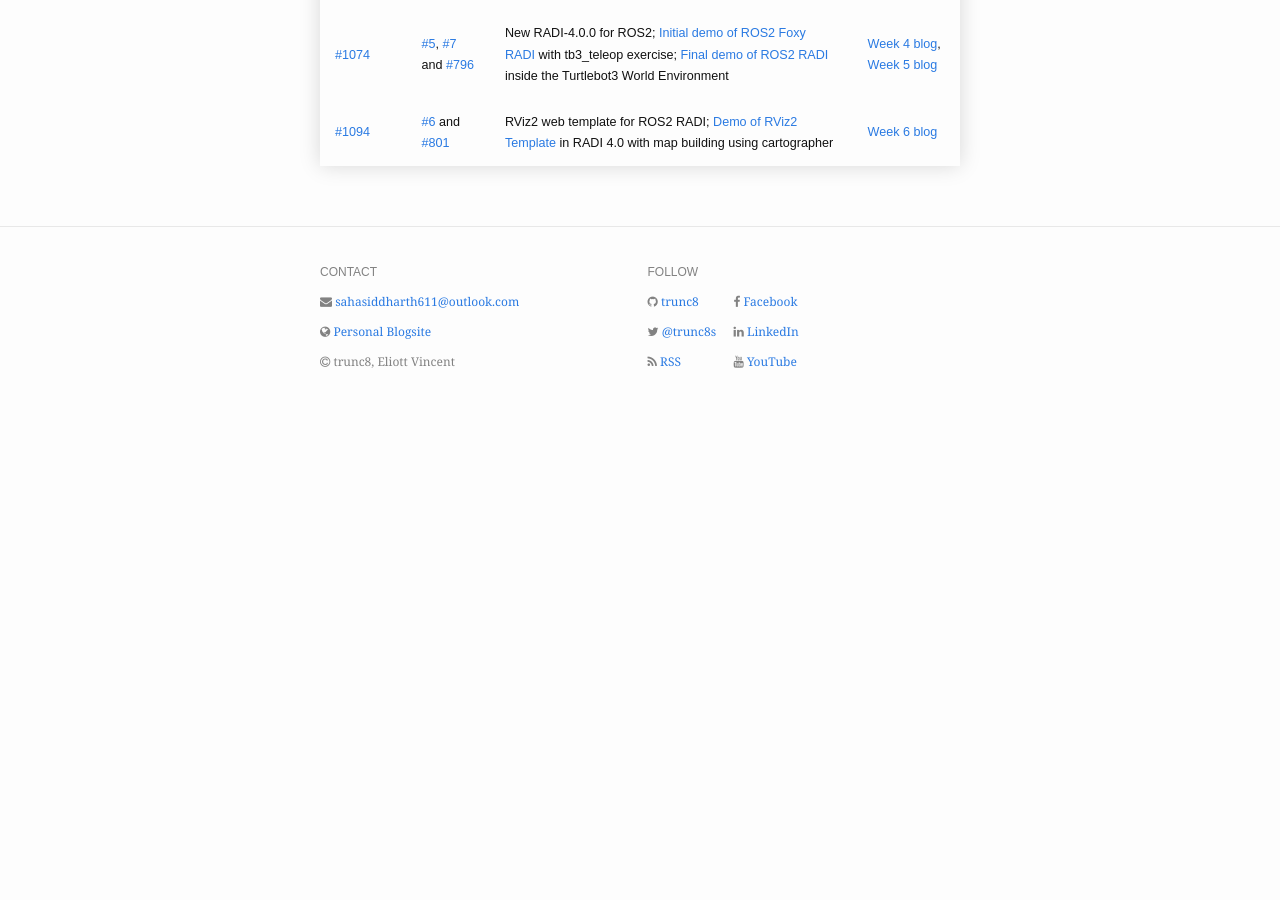
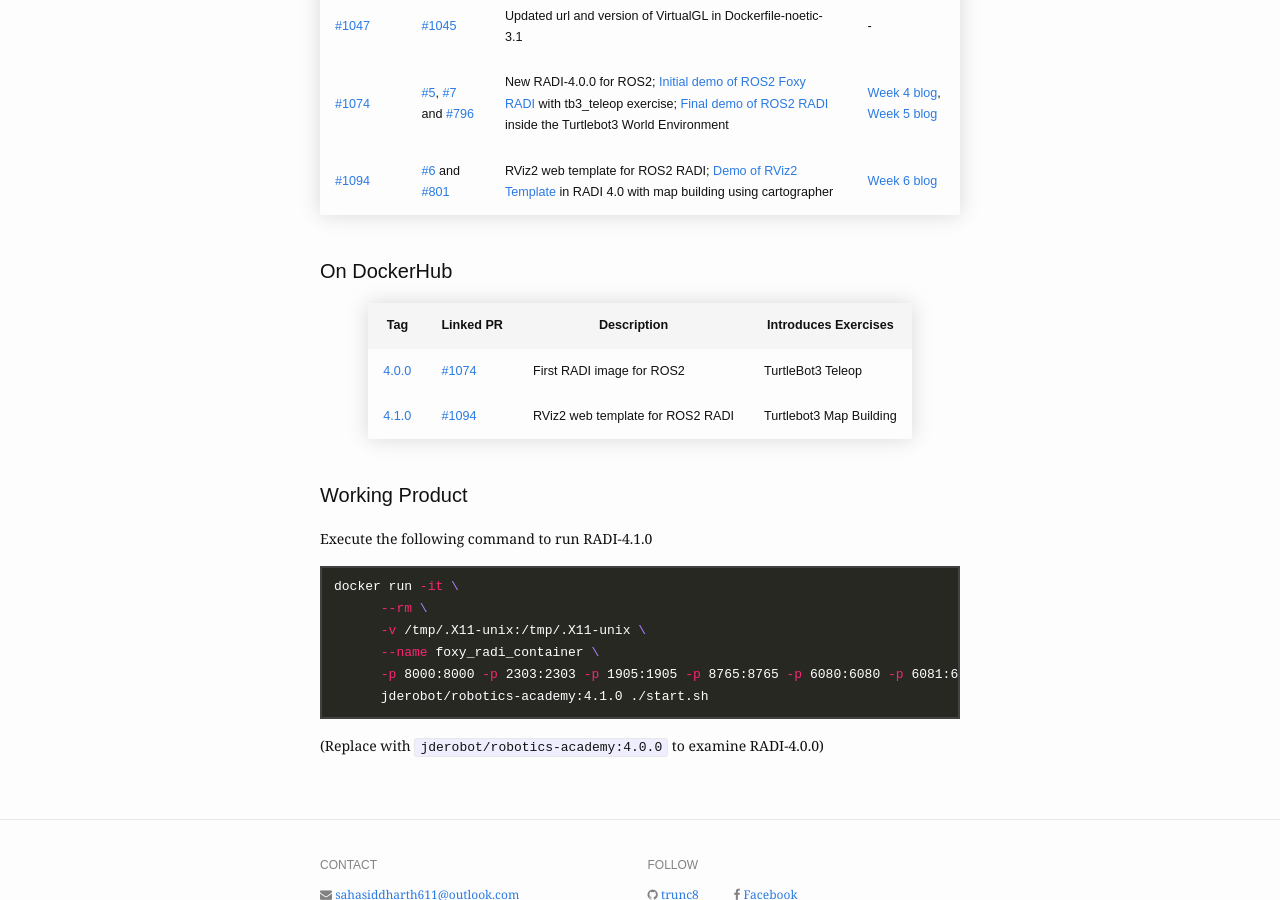
Before and after one commit to TheRoboticsClub/gsoc2021-Siddharth_Saha, a Jekyll site: the page built from docs/_posts/milestones/2021-07-12-first-evaluation.md, in a window 1280 px wide and 900 px high, scrolled down 979 px. Built offline with Jekyll 4.4.1, drawn with Linux system fonts in a browser that asks for light colours; nearby versions of some CDN libraries; before the commit the page ends 1401 px from its top, so only the background shows below that.

Commit message:
Added Dockerhub table and working product command in first eval

````diff
--- a/docs/_posts/milestones/2021-07-12-first-evaluation.md
+++ b/docs/_posts/milestones/2021-07-12-first-evaluation.md
@@ -13,6 +13,8 @@
 
 ### Summary
 
+#### On GitHub
+
 Pull Request | Solves Issue | Description | More
 --- | --- | --- | ---
 [#3][] | [#2][] | ROS2 Foxy inside Docker container | [README]
@@ -23,7 +25,33 @@
 [#1074][] | [#5][], [#7][] and [#796][] | New RADI-4.0.0 for ROS2; [Initial demo of ROS2 Foxy RADI](https://www.youtube.com/watch?v=61k0kLDCaqg) with tb3_teleop exercise; [Final demo of ROS2 RADI](https://www.youtube.com/watch?v=L1PU13AawNE) inside the Turtlebot3 World Environment | [Week 4 blog][], [Week 5 blog][]
 [#1094][] | [#6][] and [#801][] | RViz2 web template for ROS2 RADI; [Demo of RViz2 Template](https://www.youtube.com/watch?v=myTJV5xwdaA) in RADI 4.0 with map building using cartographer | [Week 6 blog][]
 {:.styled-table}
+<br/>
 
+#### On DockerHub
+
+Tag | Linked PR | Description | Introduces Exercises
+--- | --- | --- | ---
+[4.0.0][] | [#1074][] | First RADI image for ROS2 | TurtleBot3 Teleop
+[4.1.0][] | [#1094][] | RViz2 web template for ROS2 RADI | Turtlebot3 Map Building
+{:.styled-table}
+<br/>
+
+#### Working Product
+Execute the following command to run RADI-4.1.0
+```sh
+docker run -it \
+      --rm \
+      -v /tmp/.X11-unix:/tmp/.X11-unix \
+      --name foxy_radi_container \
+      -p 8000:8000 -p 2303:2303 -p 1905:1905 -p 8765:8765 -p 6080:6080 -p 6081:6081 -p 1108:1108 \
+      jderobot/robotics-academy:4.1.0 ./start.sh
+```
+(Replace with `jderobot/robotics-academy:4.0.0` to examine RADI-4.0.0)
+
+
+
+[4.0.0]: https://hub.docker.com/layers/jderobot/robotics-academy/4.0.0/images/sha256-68ea418131b08727a340519ebb30e66da879be0e990d84be066d38370b52234d?context=explore
+[4.1.0]: https://hub.docker.com/layers/jderobot/robotics-academy/4.1.0/images/sha256-6279140bb8103f8f0521c674bef51c8b602fd866fda7c877d189a6b21f17e5f3?context=explore
 
 
 [#1]: https://github.com/TheRoboticsClub/gsoc2021-Siddharth_Saha/issues/1 "Issue #1"
````
